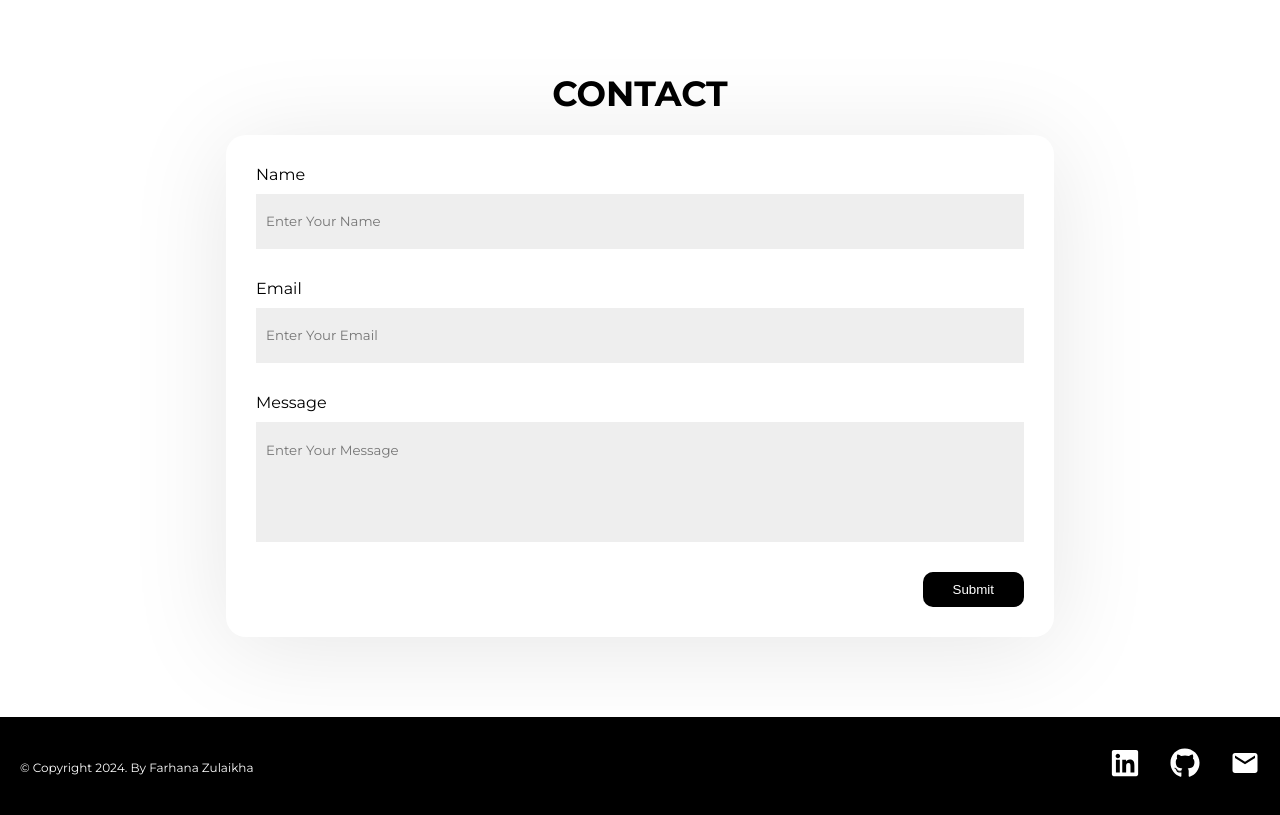
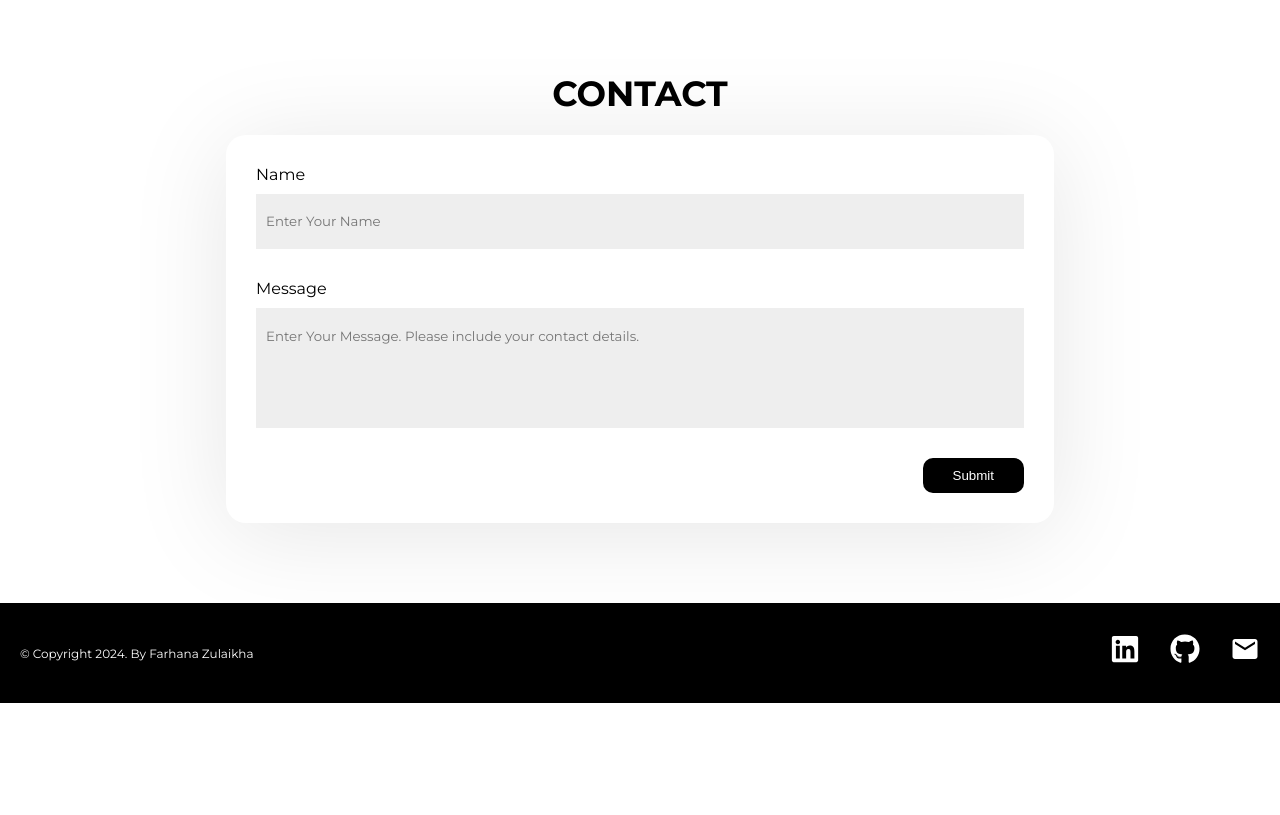
Before and after one commit to farhanazulaikha/my-portfolio, a React (Vite) app: page / in a window 1280 px wide. Shown: the part 1460-2275 px from the top of the page. After the commit the page ends 2163 px from the top, so only its background shows below. Built offline with nearby package versions, Linux system fonts and the light colour scheme.

Commit message:
make contact form able to send email

```diff
--- a/package.json
+++ b/package.json
@@ -10,6 +10,7 @@
     "preview": "vite preview"
   },
   "dependencies": {
+    "emailjs-com": "^3.2.0",
     "react": "^18.2.0",
     "react-dom": "^18.2.0",
     "react-icons": "^5.0.1",
@@ -25,6 +26,7 @@
     "eslint-plugin-react": "^7.33.2",
     "eslint-plugin-react-hooks": "^4.6.0",
     "eslint-plugin-react-refresh": "^0.4.5",
+    "react-app-env": "^1.2.3",
     "vite": "^5.0.8"
   }
 }
--- a/src/components/Contact.jsx
+++ b/src/components/Contact.jsx
@@ -1,44 +1,41 @@
 import Title from "./Title";
 import '../assets/styles/contact.css';
-import { useState } from "react";
+import { useRef, useState } from "react";
+import emailjs from 'emailjs-com';
 
 export default function Contact() {
 
-    const [formDetail, setFormDetail] = useState({
-        fullName: "",
-        email: "",
-        message: ""
-    })
+    const form = useRef();
 
-    const handleChange = (e) => {
-        const { id, value } = e.target;
+    const [fullName, setFullName] = useState("");
+    const [message, setMessage] = useState("");
 
-        setFormDetail((prevState) => ({
-            ...prevState,
-            [id]: value
-        }))
+    const handleName = (e) => {
+        setFullName(e.target.value);
     }
+
+    const handleMessage = (e) => {
+        setMessage(e.target.value);
+    }
+
 
     const handleSubmit = (e) => {
         e.preventDefault();
+        emailjs.sendForm('service_ccervjr', 'template_wgaxhge', form.current, 'uNpp6Oe7kZ4Brkcxb')
     }
 
     return (
         <div className="contact">
             <Title titleStyle={'contact-title'}>Contact</Title>
             <div className="contact-container">
-                <form onSubmit={handleSubmit}>
+                <form onSubmit={handleSubmit} ref={form}>
                     <div className="form-field">
                         <label htmlFor="name" className="label-field">Name</label>
-                        <input type="text" id="fullName" value={formDetail["fullName"]} onChange={handleChange} required placeholder="Enter Your Name" className="input-field"></input>
-                    </div>
-                    <div className="form-field">
-                        <label htmlFor="email" className="label-field">Email</label>
-                        <input type="email" id="email" value={formDetail["email"]} onChange={handleChange} required placeholder="Enter Your Email" className="input-field"></input>
+                        <input type="text" name="fullName" value={fullName} onChange={handleName} required placeholder="Enter Your Name" className="input-field"></input>
                     </div>
                     <div className="form-field">
                         <label htmlFor="message" className="label-field">Message</label>
-                        <textarea value={formDetail["message"]} id="message" onChange={handleChange} placeholder="Enter Your Message" required className="input-field"></textarea>
+                        <textarea value={message} name="message" onChange={handleMessage} placeholder="Enter Your Message. Please include your contact details." required className="input-field"></textarea>
                     </div>
                     <div className="submit-button">
                         <button id="openModal" type="submit">Submit</button>
```
Also changed, not shown: 1 other file (tests, documents, lock files or other folders).
